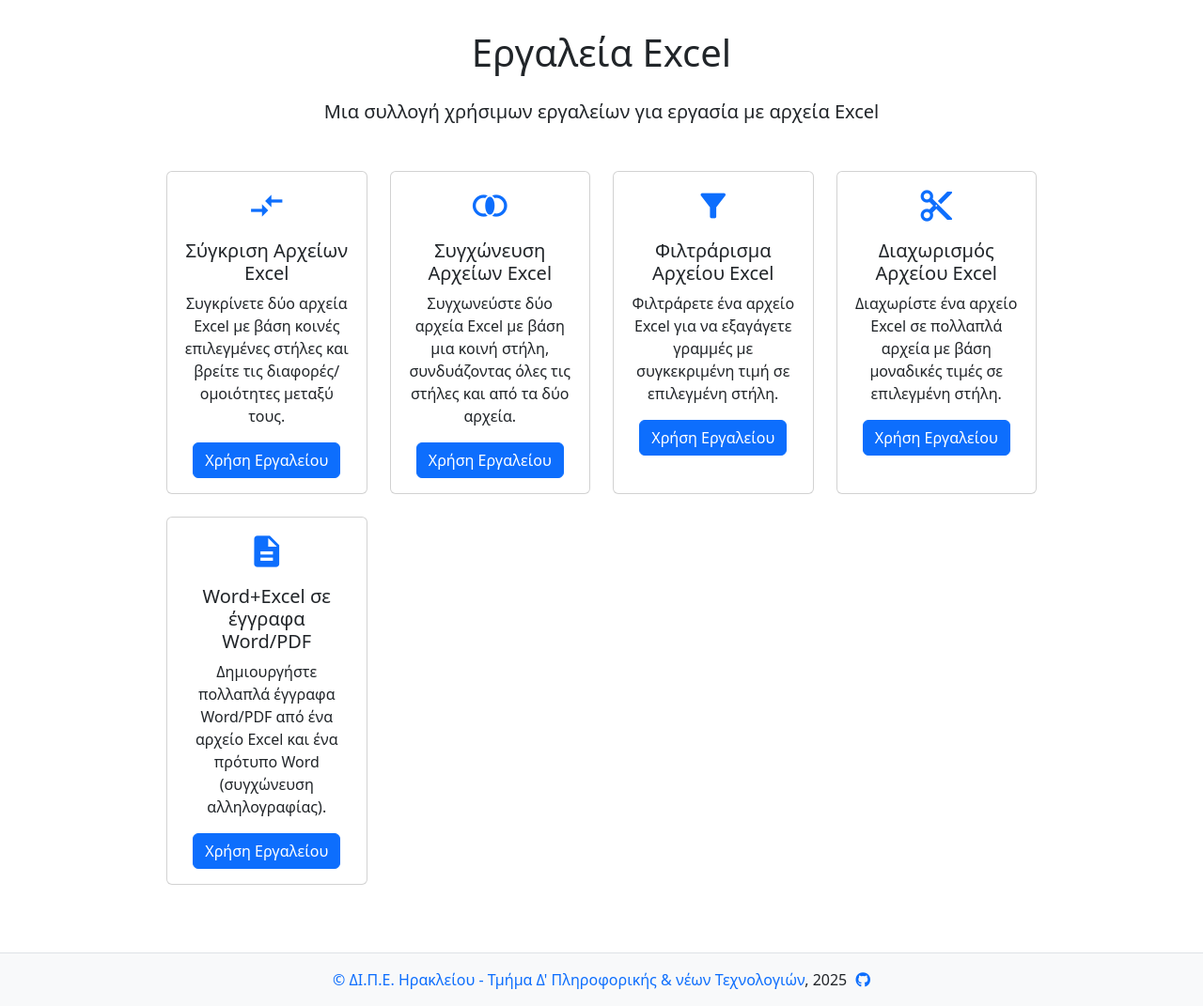
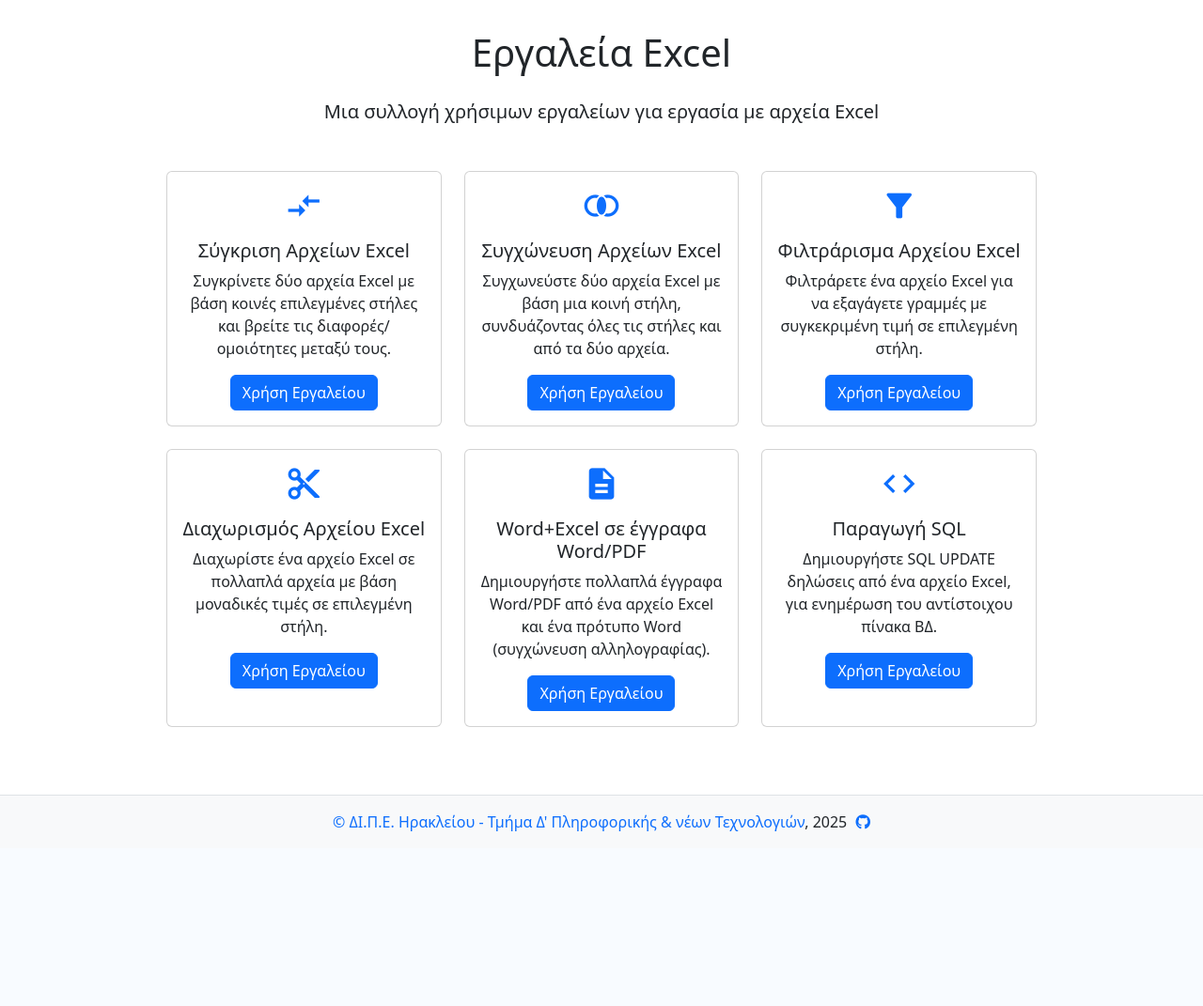
Before and after one commit to dipeira/excel-tools, a Flask app: page / in a window 1280 px wide. Shown: the part 56-1127 px from the top of the page at 94% size. After the commit the page ends 941 px from the top, so only its background shows below. Run offline with Flask 3, Linux system fonts and the light colour scheme.

Commit message:
Added SQL Generator tool to generate SQL statements from excel files, in order to update corresponding DB tables

```diff
--- a/app.py
+++ b/app.py
@@ -579,6 +579,69 @@ def split():
     except Exception as e:
         return render_template('split.html', error=f'Σφάλμα κατά την επεξεργασία του αρχείου: {str(e)}')
 
+# Route for the SQL generation page
+@app.route('/sql-generation', methods=['GET', 'POST'])
+def sql_generation_page():
+    if request.method == 'POST':
+        if 'file' not in request.files:
+            return render_template('sql_generation.html', error='Δεν υπάρχει τμήμα αρχείου')
+
+        file = request.files['file']
+        if file.filename == '':
+            return render_template('sql_generation.html', error='Δεν έχει επιλεγεί αρχείο')
+
+        if file and file.filename.endswith('.xlsx'):
+            filename = secure_filename(file.filename)
+            file_path = os.path.join(app.config['UPLOAD_FOLDER'], filename)
+            file.save(file_path)
+
+            columns = get_column_names(file_path)
+            return render_template('sql_generation.html', columns=columns, filename=filename)
+
+        return render_template('sql_generation.html', error='Μη έγκυρος τύπος αρχείου')
+    return render_template('sql_generation.html')
+
+
+# Route for generating SQL statements based on user input (called by form submission)
+@app.route('/generate-sql', methods=['POST'])
+def generate_sql():
+    filename = request.form.get('filename')
+    table_name = request.form.get('table_name')
+    key_column = request.form.get('key_column')
+    key_column_name = request.form.get('key_column_name')
+
+    if not all([filename, table_name, key_column, key_column_name]):
+        return render_template('sql_generation.html', error='Missing required data')
+
+    file_path = os.path.join(app.config['UPLOAD_FOLDER'], filename)
+    try:
+        df = pd.read_excel(file_path)
+        sql_statements = []
+        for index, row in df.iterrows():
+            set_clauses = []
+            for column in df.columns:
+                if column != key_column and request.form.get(column):
+                    table_column = request.form.get(column)
+                    set_clauses.append(f"{table_column}='{row[column]}'")
+
+            if set_clauses:
+                update_statement = f"UPDATE {table_name} SET {', '.join(set_clauses)} WHERE {key_column_name}='{row[key_column]}';"
+                sql_statements.append(update_statement)
+
+        # Add SQL statements to a new column in the DataFrame
+        df['sql_statement'] = sql_statements
+
+        # Create a new Excel file with the SQL statements
+        output_filename = f"sql_generated_{filename}"
+        output_path = os.path.join(app.config['UPLOAD_FOLDER'], output_filename)
+        df.to_excel(output_path, index=False)
+
+        download_link = {'url': url_for('download_file', filename=output_filename), 'filename': output_filename}
+        return render_template('sql_generation.html', download_link=download_link)
+
+    except Exception as e:
+        return render_template('sql_generation.html', error=str(e))
+
 @app.route('/excel-to-word')
 def excel_to_word_page():
     return render_template('excel-to-word.html')
--- a/templates/base.html
+++ b/templates/base.html
@@ -55,6 +55,7 @@
                             <li><a class="dropdown-item" href="/filter">Φιλτράρισμα Αρχείου Excel</a></li>
                             <li><a class="dropdown-item" href="/split">Διαχωρισμός Αρχείου Excel</a></li>
                             <li><a class="dropdown-item" href="/excel-to-word">Word+Excel σε έγγραφα Word/PDF</a></li>
+                            <li><a class="dropdown-item" href="/sql-generation">Παραγωγή SQL από Excel</a></li>
                         </ul>
                     </li>
                 </ul>
--- a/templates/index.html
+++ b/templates/index.html
@@ -9,7 +9,7 @@
         <p class="lead mb-5">Μια συλλογή χρήσιμων εργαλείων για εργασία με αρχεία Excel</p>
 
         <div class="row">
-            <div class="col-md-3 mb-4">
+            <div class="col-md-4 mb-4">
                 <div class="card h-100">
                     <div class="card-body text-center">
                         <span class="material-icons">compare_arrows</span>
@@ -19,7 +19,7 @@
                     </div>
                 </div>
             </div>
-            <div class="col-md-3 mb-4">
+            <div class="col-md-4 mb-4">
                 <div class="card h-100">
                     <div class="card-body text-center">
                         <span class="material-icons">join_inner</span>
@@ -29,7 +29,7 @@
                     </div>
                 </div>
             </div>
-            <div class="col-md-3 mb-4">
+            <div class="col-md-4 mb-4">
                 <div class="card h-100">
                     <div class="card-body text-center">
                         <span class="material-icons">filter_alt</span>
@@ -39,7 +39,7 @@
                     </div>
                 </div>
             </div>
-            <div class="col-md-3 mb-4">
+            <div class="col-md-4 mb-4">
                 <div class="card h-100">
                     <div class="card-body text-center">
                         <span class="material-icons">content_cut</span>
@@ -49,7 +49,7 @@
                     </div>
                 </div>
             </div>
-            <div class="col-md-3 mb-4">
+            <div class="col-md-4 mb-4">
                 <div class="card h-100">
                     <div class="card-body text-center">
                         <span class="material-icons">description</span>
@@ -59,7 +59,18 @@
                     </div>
                 </div>
             </div>
-        </div>
+            <div class="col-md-4 mb-4">
+                <div class="card h-100">
+                    <div class="card-body text-center">
+                        <span class="material-icons">code</span>
+                        <h5 class="card-title">Παραγωγή SQL</h5>
+                        <p class="card-text">Δημιουργήστε SQL UPDATE δηλώσεις από ένα αρχείο Excel, για ενημέρωση του αντίστοιχου πίνακα ΒΔ.</p>
+                        <a href="/sql-generation" class="btn btn-primary">Χρήση Εργαλείου</a>
+                    </div>
+                </div>
+            </div>
+        </div> <!-- row -->
+
     </div>
 </div>
 {% endblock %}
```
Also changed, not shown: templates/sql_generation.html (added, +77 -0 lines).
